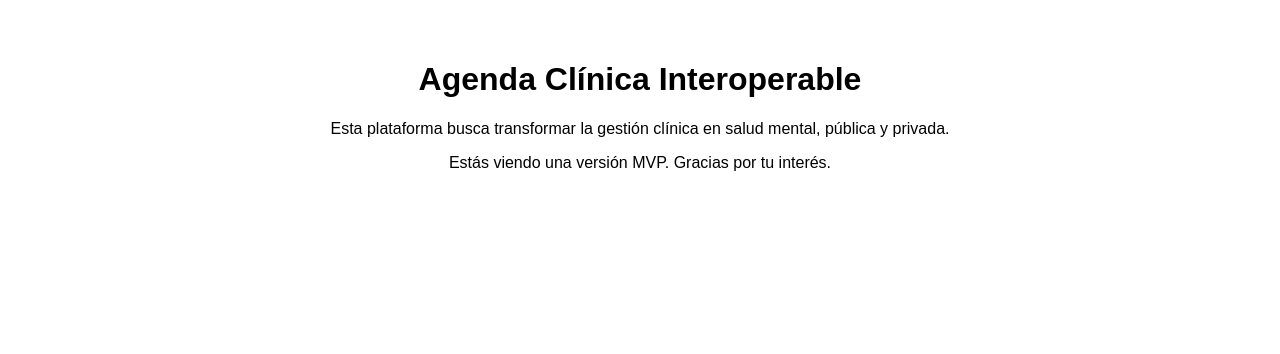
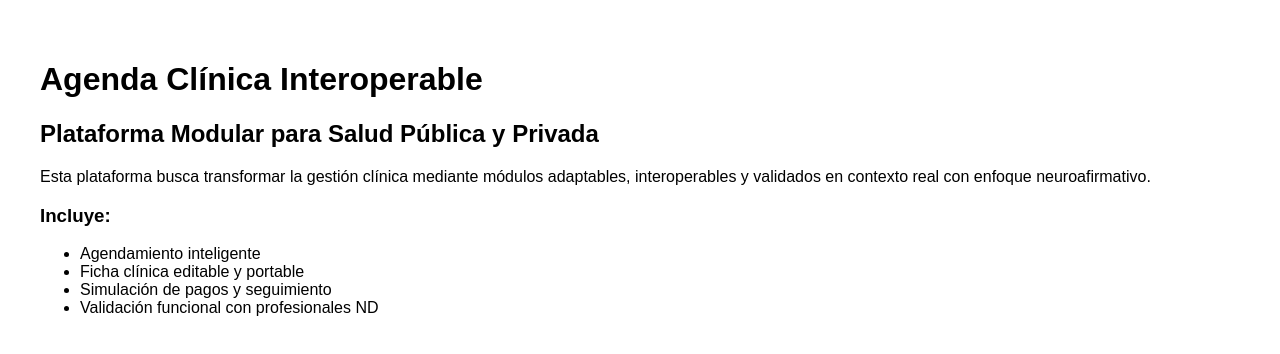
Before and after one commit to cata7777/agendaCLINICA, a Next.js app: page /pages in a window 1280 px wide. Shown: the top 354 px of the page. Built offline with nearby package versions, Linux system fonts and the light colour scheme.

Commit message:
Update index.tsx

```diff
--- a/pages/pages/index.tsx
+++ b/pages/pages/index.tsx
@@ -1,9 +1,20 @@
-export default function Index() {
+export default function Home() {
   return (
-    <div style={{ padding: '2rem', fontFamily: 'sans-serif', textAlign: 'center' }}>
+    <main style={{ padding: '2rem', fontFamily: 'sans-serif' }}>
       <h1>Agenda Clínica Interoperable</h1>
-      <p>Esta plataforma busca transformar la gestión clínica en salud mental, pública y privada.</p>
-      <p>Estás viendo una versión MVP. Gracias por tu interés.</p>
-    </div>
+      <h2>Plataforma Modular para Salud Pública y Privada</h2>
+
+      <p>
+        Esta plataforma busca transformar la gestión clínica mediante módulos adaptables, interoperables y validados en contexto real con enfoque neuroafirmativo.
+      </p>
+
+      <h3>Incluye:</h3>
+      <ul>
+        <li>Agendamiento inteligente</li>
+        <li>Ficha clínica editable y portable</li>
+        <li>Simulación de pagos y seguimiento</li>
+        <li>Validación funcional con profesionales ND</li>
+      </ul>
+    </main>
   );
 }
```
